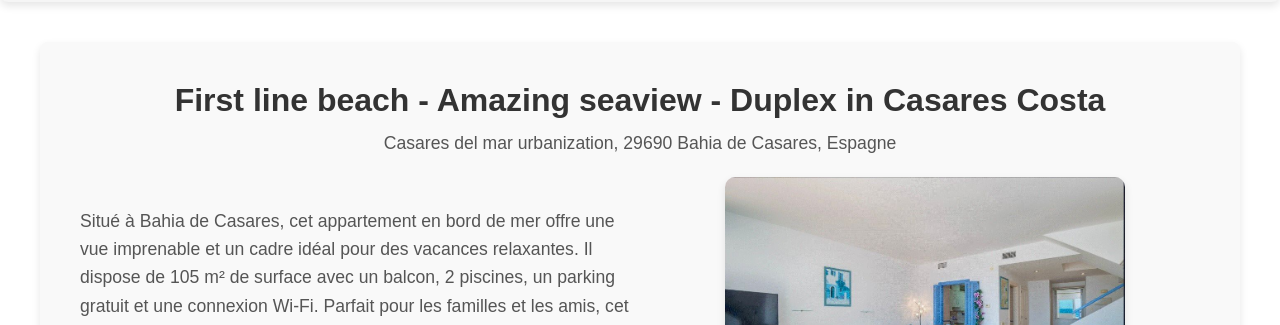
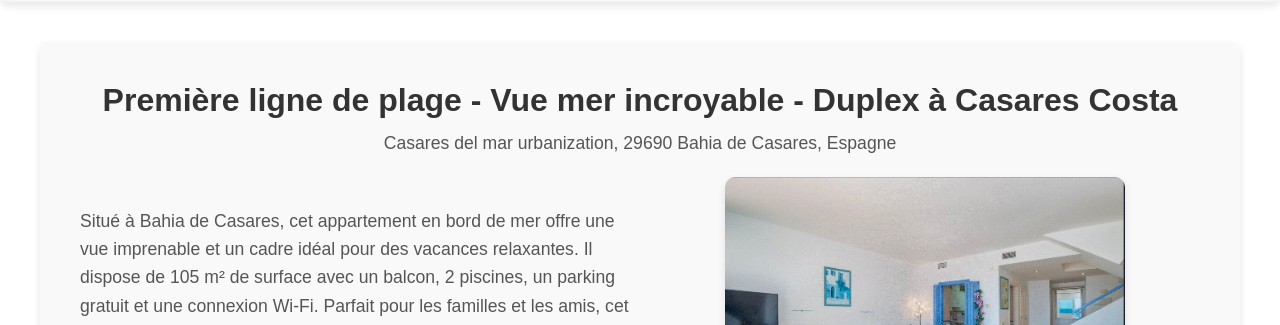
Before and after one commit to costadelsolbeachfront/website, a plain HTML site: page appartement.html in a window 1280 px wide. Shown: the part 775-1100 px from the top of the page. Drawn offline with Linux system fonts and the light colour scheme.

Commit message:
traduction

```diff
--- a/appartement.html
+++ b/appartement.html
@@ -43,7 +43,7 @@
 
     <!-- Section Appartement -->
     <section class="apartment-section">
-        <h1>First line beach - Amazing seaview - Duplex in Casares Costa</h1>
+        <h1>Première ligne de plage - Vue mer incroyable - Duplex à Casares Costa</h1>
         <p>Casares del mar urbanization, 29690 Bahia de Casares, Espagne</p>
 
         <div class="apartment-content">
```
